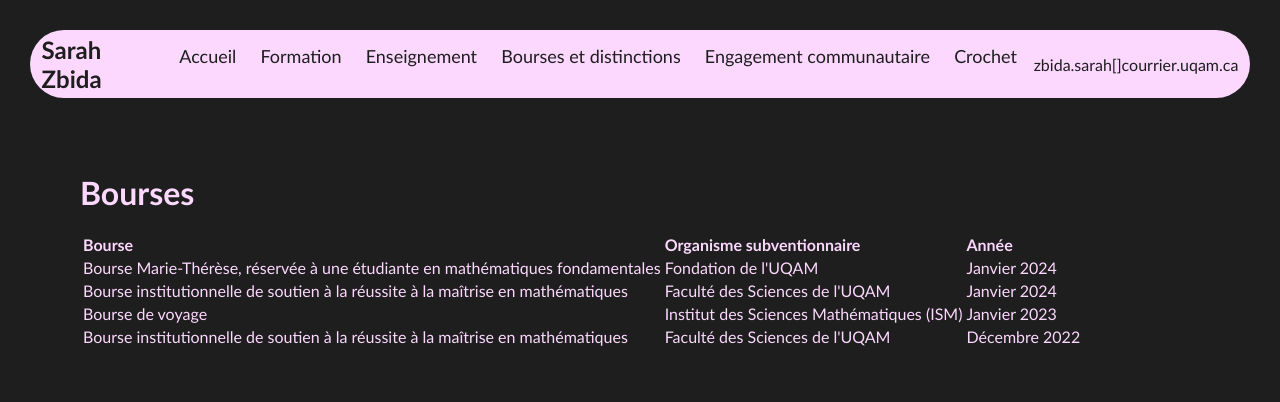
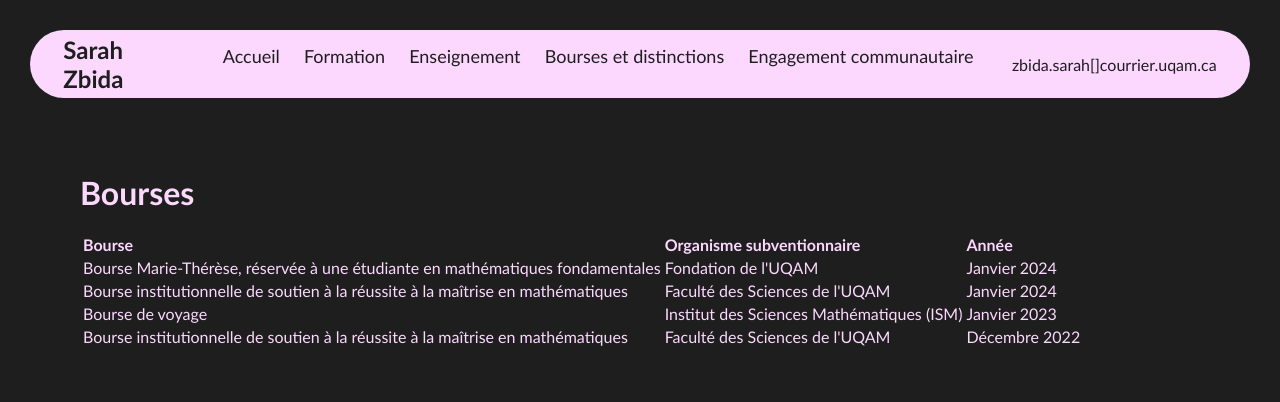
Before and after one commit to sarahzbida/sarahzbida.github.io, a plain HTML site: page bourses.html in a window 1280 px wide. Drawn offline with Linux system fonts and the light colour scheme.

Commit message:
Update bourses.html

```diff
--- a/bourses.html
+++ b/bourses.html
@@ -18,7 +18,6 @@
                 <li><a href="enseignement.html">Enseignement</a></li>
                 <li><a href="bourses.html">Bourses et distinctions</a></li>
                 <li><a href="engagement.html">Engagement communautaire</a></li>
-                <li><a href="crochet.html">Crochet</a></li>
             </ul>
         </div>
         <div class="contact">
```
